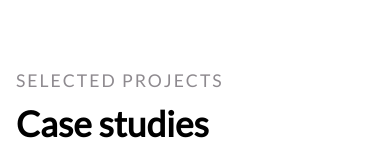
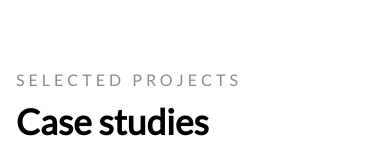
Before and after one commit to SizweMalobola/Portfolio_site, a React (Create React App) app: page / in a window 390 px wide. Shown: the part 543-703 px from the top of the page. Built offline with nearby package versions, Linux system fonts and the light colour scheme.

Commit message:
sectionHeader is now fully responsive

```diff
--- a/src/components/sectionHeaderStyle.module.css
+++ b/src/components/sectionHeaderStyle.module.css
@@ -2,46 +2,18 @@
   font-size: 1.1rem;
   font-weight: 350;
   margin-bottom: 1.6rem;
-  letter-spacing: 2px;
+  letter-spacing: 4px;
   color: #8e8a8f;
 }
 .title {
   font-size: 5rem;
-  line-height: 4.8rem;
   margin-bottom: 1.6rem;
   color: black;
 }
 
-/* Extra small devices (phones, 600px and down) */
-@media only screen and (max-width: 600px) {
+@media only screen and (max-width: 765px) {
   .subtitle {
-    font-size: 1.1rem;
-    margin-bottom: 0.7rem;
-  }
-  .title {
-    font-size: 2.2rem;
-    line-height: normal;
-    margin-bottom: 0.7rem;
-  }
-}
-
-/* Small devices (portrait tablets and large phones, 600px and up) */
-@media only screen and (min-width: 601px) {
-  .subtitle {
-    font-size: 1.1rem;
-    margin-bottom: 0.7rem;
-  }
-  .title {
-    font-size: 2.2rem;
-    line-height: normal;
-    margin-bottom: 0.7rem;
-  }
-}
-
-/* Medium devices (landscape tablets, 768px and up) */
-@media only screen and (min-width: 740px) {
-  .subtitle {
-    font-size: 1.1rem;
+    font-size: 1rem;
     margin-bottom: 1.3rem;
   }
   .title {
@@ -49,3 +21,14 @@
     margin-bottom: 1.3rem;
   }
 }
+
+@media only screen and (max-width: 600px) {
+  .subtitle {
+    font-size: 1rem;
+    margin-bottom: 0.7rem;
+  }
+  .title {
+    font-size: 2.2rem;
+    margin-bottom: 0.7rem;
+  }
+}
```
